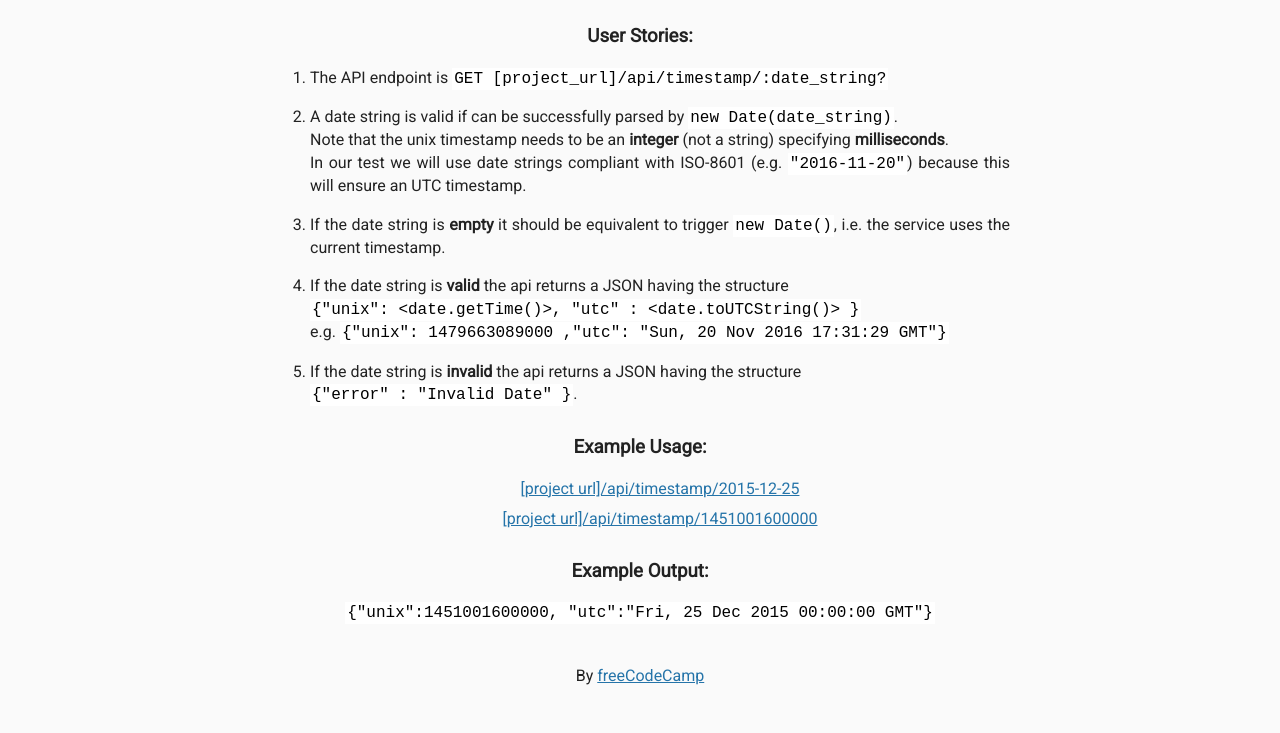
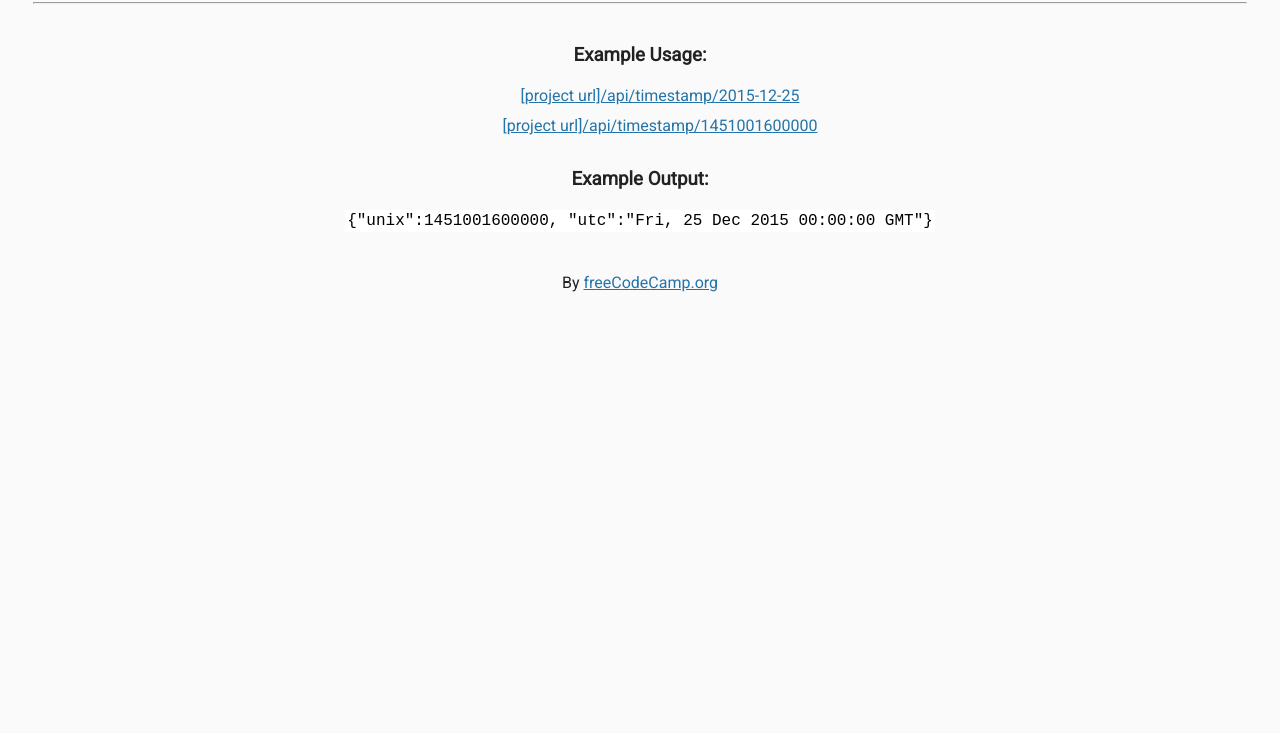
Before and after one commit to Randymaulana03/boilerplate-project-timestamp, a website: page views/index.html in a window 1280 px wide. Shown: the part 67-800 px from the top of the page. Drawn offline with Linux system fonts and the light colour scheme; files that its build step writes are made by us from their sources.

Commit message:
fix: remove user stories from landing page and readme (#43)
* fix: remove user stories from landing page and readme

* fix: update favicon, title

```diff
--- a/public/style.css
+++ b/public/style.css
@@ -18,25 +18,21 @@ h3 {
   margin-top: 30px;
 }
 
+hr {
+	margin: 25px;
+}
+
 .footer {
 	margin-top: 40px;
 }
 
-.user-stories {
-  position: relative;
-  text-align: justify;
-  max-width: 700px;
-  margin: 15px auto;
-}
 code {
   font-family: monospace;
   padding: 2px;
   color: black;
   background-color: #fff;
 }
-ol {
-	list-style-position: outside;
-}
+
 ul {
 	list-style-type: none;
 }
@@ -44,9 +40,6 @@ ul {
 li {
   margin-bottom: 0.5em;
 }
-.user-stories li {
-  margin-bottom: 1em;
-}
 
 a {
 	color: #2574A9;
--- a/views/index.html
+++ b/views/index.html
@@ -1,33 +1,17 @@
 <!DOCTYPE html>
 
 <html>
-
    <head>
-      <title>Timestamp Microservice</title>
-      <link rel="shortcut icon" href="https://cdn.hyperdev.com/us-east-1%3A52a203ff-088b-420f-81be-45bf559d01b1%2Ffavicon.ico" type="image/x-icon"/>
+      <title>Timestamp Microservice | freeCodeCamp.org</title>
+      <link rel="shortcut icon" href="https://cdn.freecodecamp.org/universal/favicons/favicon-32x32.png" type="image/x-icon"/>
       <link href="https://fonts.googleapis.com/css?family=Roboto" rel="stylesheet" type="text/css">
       <link href="style.css" rel="stylesheet" type="text/css">
    </head>
 
    <body>
-
+    <h1>Timestamp Microservice</h1>
+    <hr />
     <div class="container">
-        <h2>API Project: Timestamp Microservice</h2>
-        <h3>User Stories:</h3>
-        <ol class="user-stories">
-
-          <li>The API endpoint is <code>GET [project_url]/api/timestamp/:date_string?</code></li>
-          <li>A date string is valid if can be successfully parsed by <code>new Date(date_string)</code>.<br>
-          Note that the unix timestamp needs to be an <strong>integer</strong> (not a string) specifying <strong>milliseconds</strong>.<br>
-          In our test we will use date strings compliant with ISO-8601 (e.g. <code>"2016-11-20"</code>) because this will ensure an UTC timestamp.</li>
-          <li>If the date string is <strong>empty</strong> it should be equivalent to trigger <code>new Date()</code>, i.e. the service uses the current timestamp.</li>
-          <li>If the date string is <strong>valid</strong> the api returns a JSON having the structure<br><code>{"unix": &lt;date.getTime()&gt;, "utc" : &lt;date.toUTCString()&gt; }</code><br>
-            e.g. <code>{"unix": 1479663089000 ,"utc": "Sun, 20 Nov 2016 17:31:29 GMT"}</code></li>
-          <li>If the date string is <strong>invalid</strong> the api returns a JSON having the structure <br>
-              <code>{"error" : "Invalid Date" }</code>.
-          </li>
-        </ol>
-
       <h3>Example Usage:</h3>
       <ul>
         <li><a href="api/timestamp/2015-12-25">[project url]/api/timestamp/2015-12-25</a></li>
@@ -41,9 +25,8 @@
     </div>
     <div class="footer">
       <p>
-          By <a href="https://www.freecodecamp.org/">freeCodeCamp</a>
+        By <a href="https://www.freecodecamp.org/">freeCodeCamp.org</a>
       </p>
     </div>
   </body>
-
 </html>
```
Also changed, not shown: README.md. Lines whose indentation alone changed are shown as unchanged.
